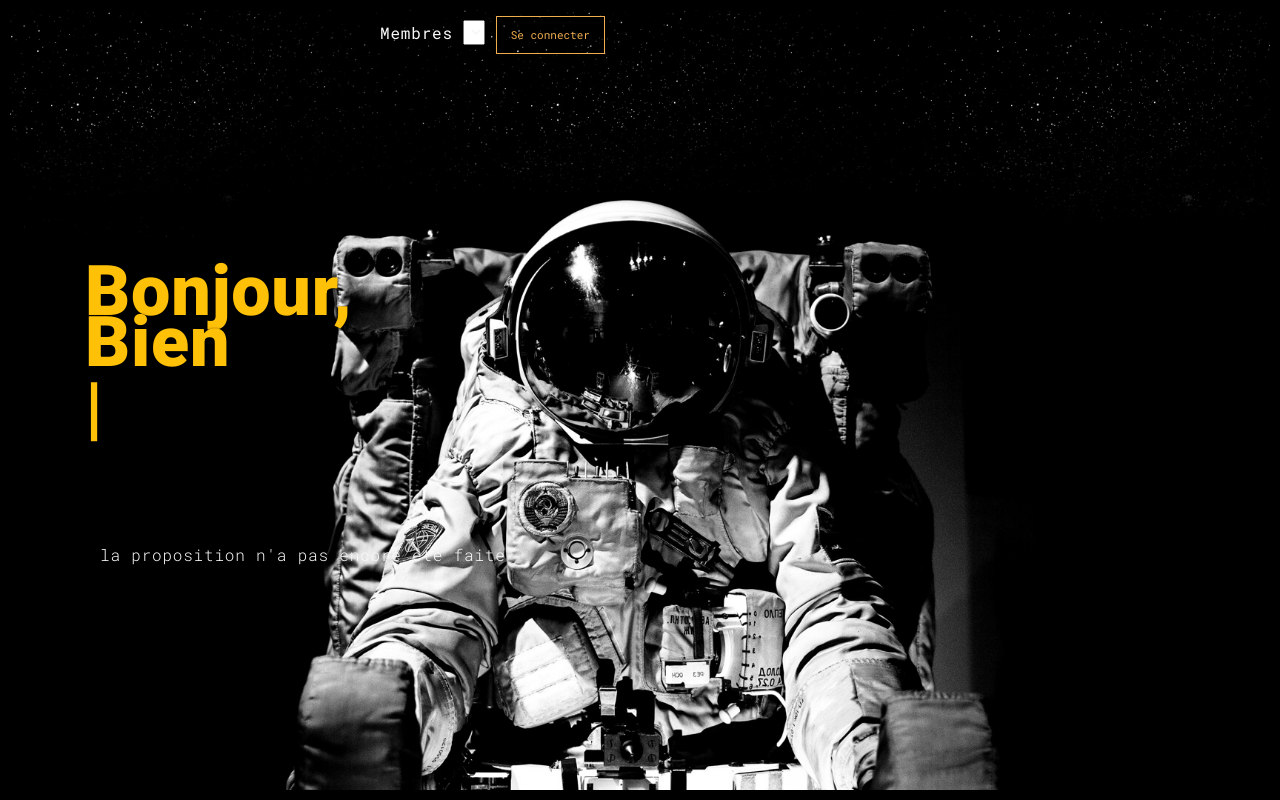
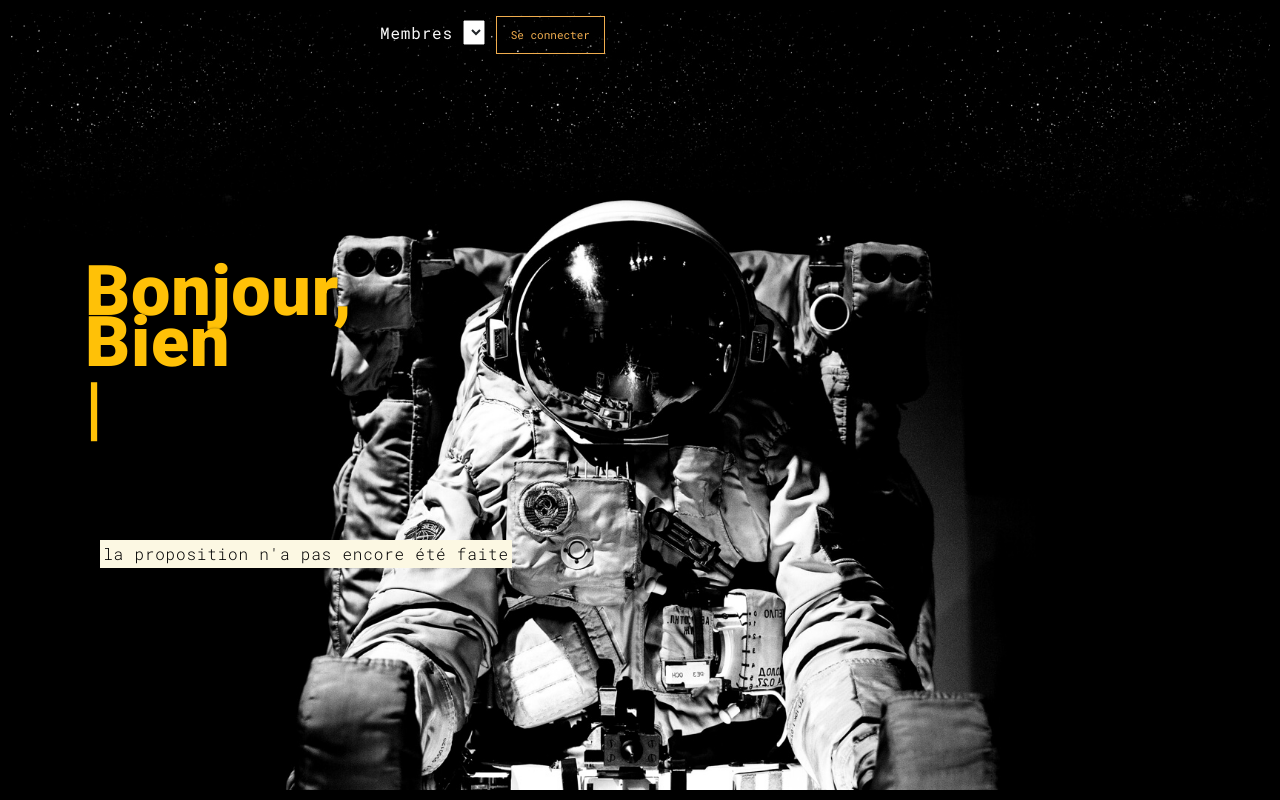
Before and after one commit to Greenwood-Consulting/CinePS, a PHP site: page / in a window 1280 px wide. Run offline with PHP 8.4, Linux system fonts and the light colour scheme; tables that the repository leaves empty or names only in its code hold one stand-in row (values such as "Sample post"); data that the repository does not hold is empty.

Commit message:
placeholder formulaire de proposition et amélioration d'affichage

```diff
--- a/common.php
+++ b/common.php
@@ -42,7 +42,7 @@
 }
 
 function printFilmsProposes($id_semaine){
-  echo '<h2 class="text-warning">Liste des films proposés</h2>';
+  echo '<h2 class="text-warning">Liste des films proposés</h2><br/>';
   $bdd = new PDO('mysql:host=localhost;dbname=cineps','root','');
   $requete7 = $bdd->query("SELECT film AS film_id FROM proposition WHERE semaine = '".$id_semaine."'");
   $un_film_propose = false;
@@ -56,7 +56,7 @@
     //echo $ajout_film->fetch()['imdb'];
     }
     if(!$un_film_propose){//si aucun film n'est proposé
-      echo 'Aucun film n\'a été proposé';
+      echo '<mark> Aucun film n\'a été proposé </mark>';
     }
 }
 
--- a/header.php
+++ b/header.php
@@ -13,9 +13,9 @@
     $affichage_membre = $bdd->query('SELECT * FROM Membre');
     echo'<form method="post" action="index.php">
             <label>Membres</label>
-                <select name="user">';
+                <select class="text-dark" name="user">';
     while($data = $affichage_membre->fetch()){ //Afficher un utlisateur
-        echo"class='btn btn-warning' <option value=".$data['Prenom'].">". $data['Nom']." ".$data['Prenom']."</option>";
+        echo"<option class='text-dark' class='btn btn-warning' value=".$data['Prenom'].">". $data['Nom']." ".$data['Prenom']."</option>";
     }
     echo"</select>
     <button type='submit' class='btn btn-warning'>Se connecter</button>
--- a/index.php
+++ b/index.php
@@ -141,17 +141,17 @@
       ?>
       <form method="POST" action="index.php">
       <label> Proposition de films:</label>
-      <input type="text" name="titre_film" class="text-dark" />
-      <input type="text" name="lien_imdb" value="Lien imdb" class="text-dark"/>
-      <input type="number" name="date"  class="text-dark">
+      <input type="text" name="titre_film"  placeholder="Titre du film" class="text-dark" />
+      <input type="text" name="lien_imdb" placeholder="Lien imdb" class="text-dark"/>
+      <input type="number" name="date"  placeholder="Année" class="text-dark" >
       <?php
-      echo '<button type="submit" name="new_proposition" class="btn btn-warning">Proposer un nouveau film</button>';
+      echo '<br/><button type="submit" name="new_proposition" class="btn btn-warning">Proposer un nouveau film</button><br/>';
       echo '<button type="submit" name="end_proposition" class="btn btn-warning">Proposition terminé</button>';
       ?>
       </form>
       <?php
       }else{
-        echo"Les films n'ont pas été proposé.Cette semaine c'est le tour de" .$proposeur_cette_semaine;
+        echo"<mark>Les films n'ont pas été proposé.Cette semaine c'est le tour de" .$proposeur_cette_semaine."</mark>";
       }
 
     }
@@ -169,7 +169,7 @@
       }
 
     }else{//la proposition n'est pas encore faite et pas connecté
-      echo 'la proposition n\'a pas encore été faite';
+      echo '<mark>la proposition n\'a pas encore été faite</mark>';
     }
   }else{//nous ne sommes pas en période de vote et pas connecté
     printResultatVote($id_current_semaine);
```
